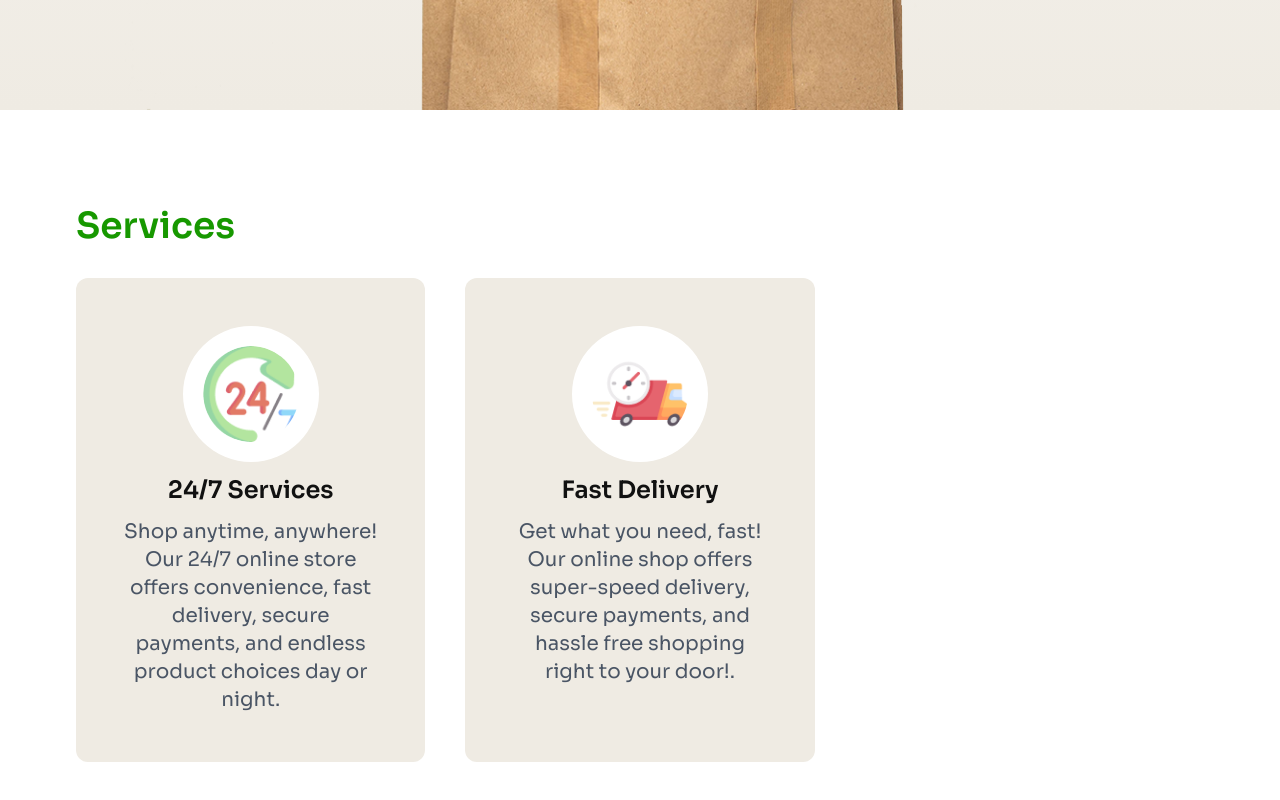
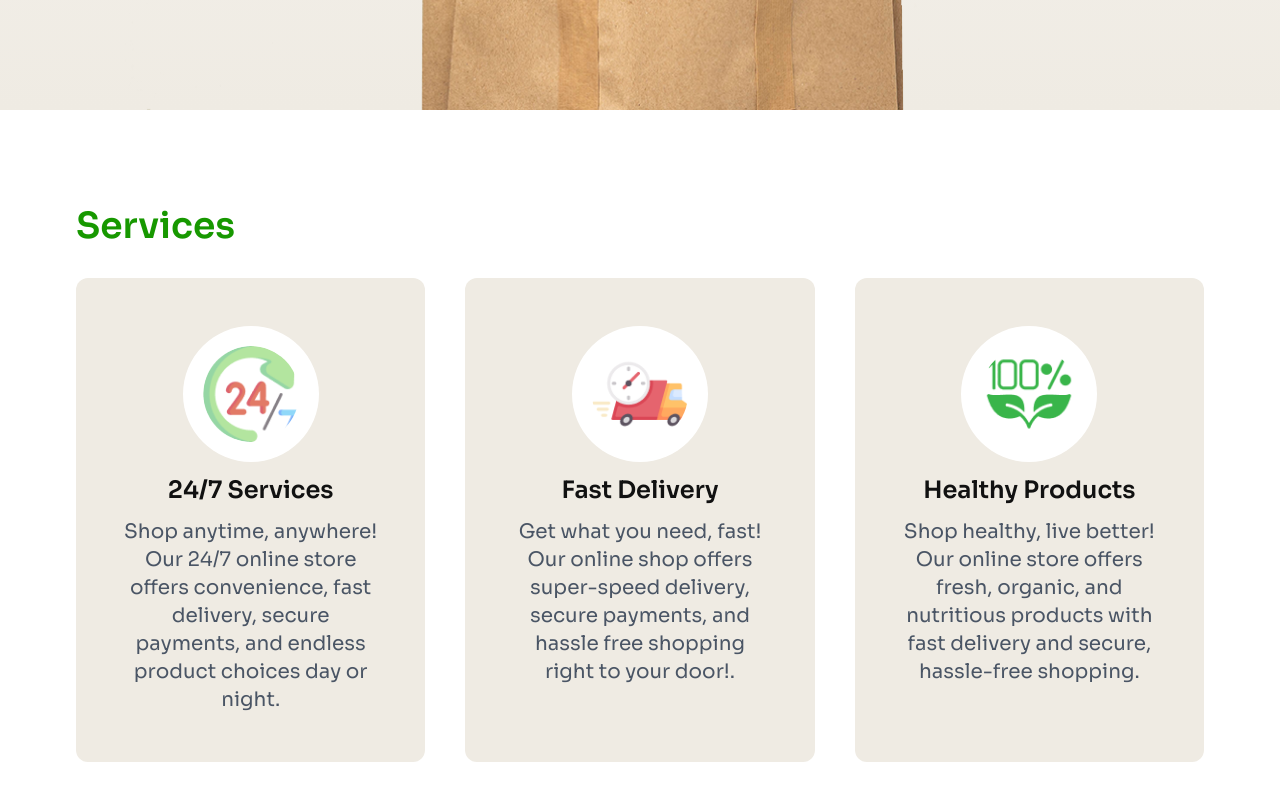
Before and after one commit to mdrakib683533/assignment3-cat-2, a plain HTML site: page index.html in a window 1280 px wide. Shown: the part 1140-1940 px from the top of the page. Drawn offline with nearby package versions, Linux system fonts and the light colour scheme.

Commit message:
added healthy productsgit

```diff
--- a/index.html
+++ b/index.html
@@ -131,6 +131,23 @@
                     Get what you need, fast! Our online shop offers super-speed delivery, secure payments, and hassle free shopping right to your door!.</p>
 
                 </div>
+                <!-- cards 3 -->
+            <div class=" p-12 text-center space-y-3 rounded-xl bg-[#EFEBE3] md:col-span-2 lg:col-span-1">
+                  <!-- image -->
+                  <div class="avatar bg-white p-5 rounded-[50%]">
+                    <div class="ring-primary ring-offset-base-100 w-24 rounded-full">
+                      <img src="c2-assets/healthy.png" />
+                    </div>
+                  </div>
+                  <!-- text -->
+                  <h4 class="text-[#111111] font-semibold text-xl md:text-2xl">Healthy Products </h4>
+
+                   <p class="text-gray-600 md:text-xl">
+                  Shop healthy, live better! Our online store offers fresh, organic, and nutritious products with fast delivery and secure, hassle-free shopping.</p>
+
+                </div>
+           </div>
+         </section>
 
   </body>
 </html>
```
